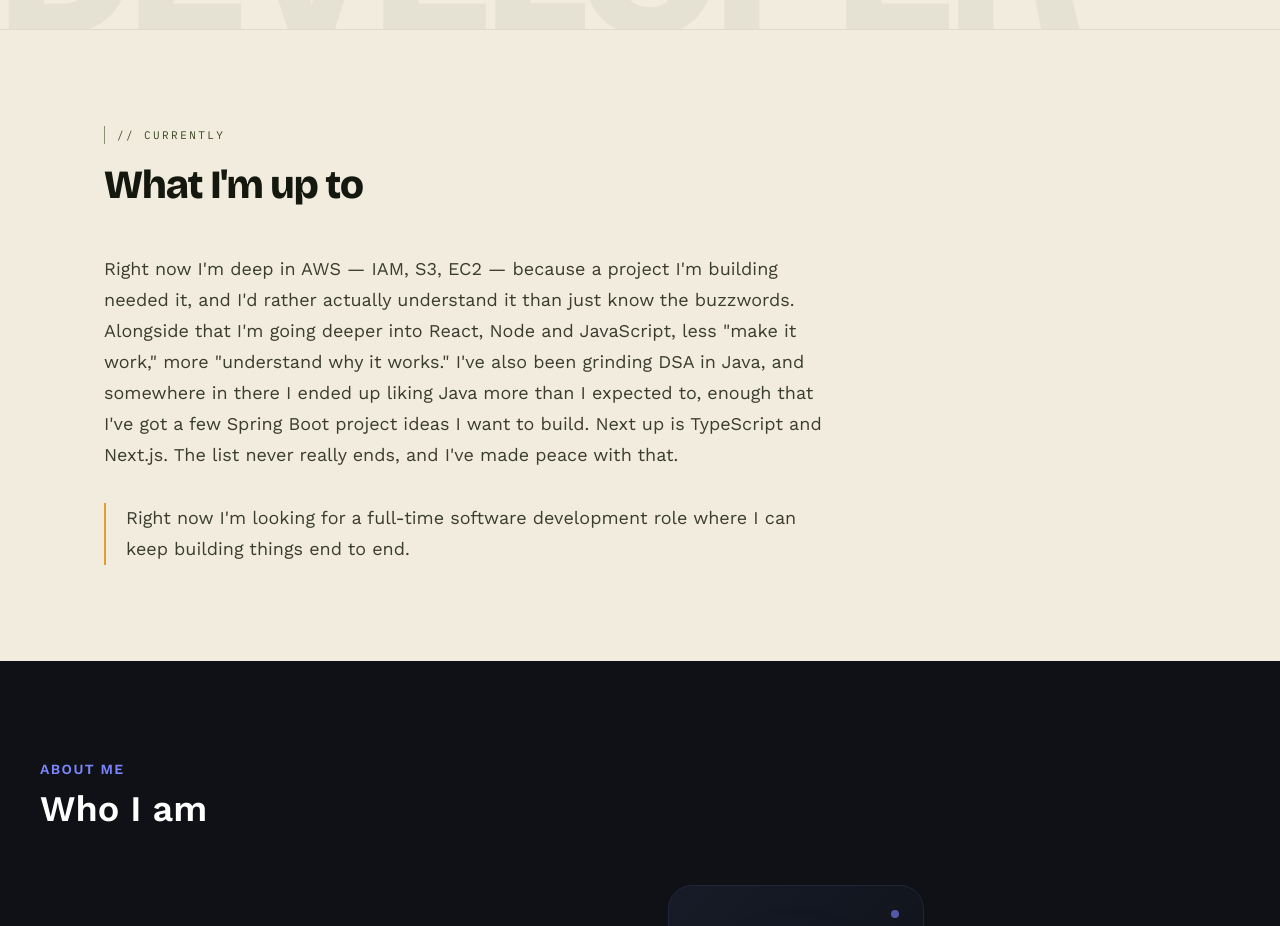
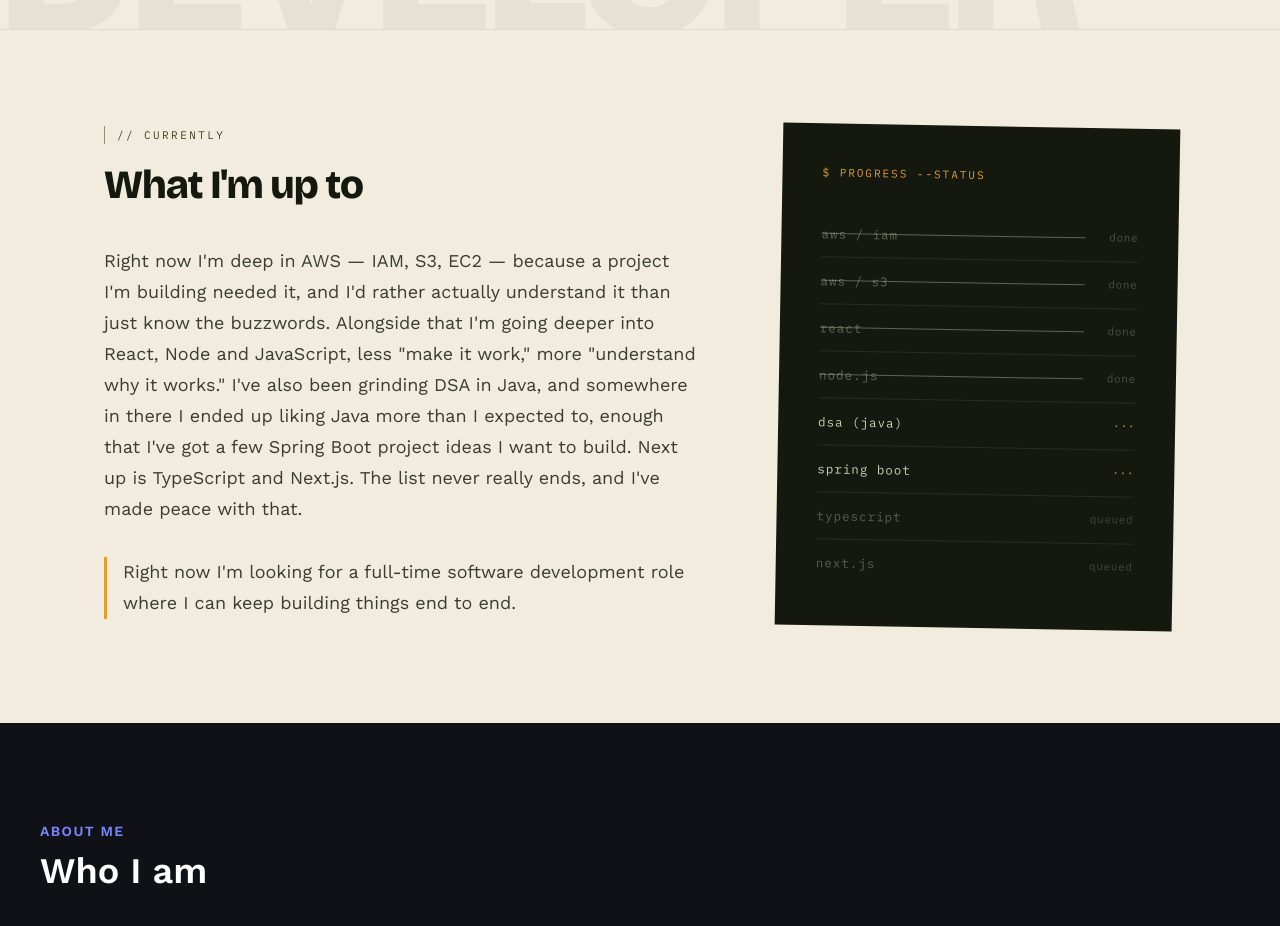
Before and after one commit to Hemant-Mhalsekar/Hemant-Portfolio, a React (Vite) app: page / in a window 1280 px wide. Shown: the part 980-1906 px from the top of the page. Built offline with nearby package versions, Linux system fonts and the light colour scheme.

Commit message:
added a check list for visual effects

```diff
--- a/src/sections/Currently.jsx
+++ b/src/sections/Currently.jsx
@@ -1,12 +1,172 @@
-import React from 'react';
+import React, { useRef, useEffect, useState } from 'react';
 import { useScrollReveal, useSectionHeading } from '../hooks/useGsapReveal';
 
+// ── Data ───────────────────────────────────────────────────────────────────────
+// status: 'done' | 'in-progress' | 'queued'
+const ITEMS = [
+  { text: 'aws / iam',   status: 'done'        },
+  { text: 'aws / s3',    status: 'done'        },
+  { text: 'react',       status: 'done'        },
+  { text: 'node.js',     status: 'done'        },
+  { text: 'dsa (java)',  status: 'in-progress' },
+  { text: 'spring boot', status: 'in-progress' },
+  { text: 'typescript',  status: 'queued'      },
+  { text: 'next.js',     status: 'queued'      },
+];
+
+// Indices of items that should receive the strikethrough animation
+const DONE_INDICES = ITEMS.reduce((acc, item, i) => {
+  if (item.status === 'done') acc.push(i);
+  return acc;
+}, []);
+
+// Computed once at module load — stable for the page lifetime.
+// Used to skip all motion-based setup and initialize to the final "done" state.
+const PREFERS_REDUCED =
+  typeof window !== 'undefined' &&
+  window.matchMedia('(prefers-reduced-motion: reduce)').matches;
+
+// ── Progress Card ──────────────────────────────────────────────────────────────
+const ProgressCard = React.forwardRef(({ struckItems }, ref) => (
+  <div
+    ref={ref}
+    className="bg-[#15180F] p-8 sm:p-10"
+    style={{ transform: 'rotate(1deg)' }}
+  >
+    {/* Card title */}
+    <p
+      className="text-[11px] text-[#DE9F2E] tracking-[0.18em] uppercase mb-7"
+      style={{ fontFamily: "'IBM Plex Mono', monospace" }}
+    >
+      $ progress --status
+    </p>
+
+    {/* Item list */}
+    <div className="divide-y divide-[#CBD3B8]/10">
+      {ITEMS.map((item, i) => {
+        const isStruck = struckItems.has(i);
+
+        const textColor =
+          item.status === 'done'
+            ? isStruck
+              ? 'rgba(203,211,184,0.42)'  // dimmed once struck
+              : '#CBD3B8'
+            : item.status === 'queued'
+            ? 'rgba(203,211,184,0.38)'    // pre-dimmed for queued
+            : '#CBD3B8';                  // full opacity for in-progress
+
+        return (
+          <div
+            key={i}
+            className="flex items-center justify-between gap-6 py-[11px]"
+          >
+            {/* Text + horizontal strikethrough overlay */}
+            <div className="relative flex-1 min-w-0">
+              <span
+                className="text-[12.5px] tracking-[0.08em]"
+                style={{
+                  fontFamily: "'IBM Plex Mono', monospace",
+                  color: textColor,
+                  transition: 'color 300ms ease',
+                }}
+              >
+                {item.text}
+              </span>
+
+              {/* Strike overlay — width animates 0% → 100% on trigger.
+                  Spans the full flex-1 area so all done lines are equal width,
+                  which reads as intentional editorial alignment. */}
+              {item.status === 'done' && (
+                <span
+                  aria-hidden="true"
+                  style={{
+                    position: 'absolute',
+                    top: '50%',
+                    left: 0,
+                    height: '1px',
+                    width: isStruck ? '100%' : '0%',
+                    backgroundColor: 'rgba(203,211,184,0.4)',
+                    transform: 'translateY(-50%)',
+                    // Transition always set so it fires reliably when width changes.
+                    // PREFERS_REDUCED → 'none' so the final state appears instantly.
+                    transition: PREFERS_REDUCED ? 'none' : 'width 400ms ease',
+                    pointerEvents: 'none',
+                  }}
+                />
+              )}
+            </div>
+
+            {/* Status marker — right-aligned */}
+            <span
+              className="flex-shrink-0 text-[11px] tracking-[0.06em]"
+              style={{ fontFamily: "'IBM Plex Mono', monospace" }}
+            >
+              {item.status === 'done' && (
+                <span style={{ color: 'rgba(203,211,184,0.30)' }}>done</span>
+              )}
+              {item.status === 'in-progress' && (
+                <span style={{ color: '#DE9F2E' }}>···</span>
+              )}
+              {item.status === 'queued' && (
+                <span style={{ color: 'rgba(203,211,184,0.25)' }}>queued</span>
+              )}
+            </span>
+          </div>
+        );
+      })}
+    </div>
+  </div>
+));
+
+ProgressCard.displayName = 'ProgressCard';
+
 // ── Currently Section ──────────────────────────────────────────────────────────
-// A quiet typographic pause between Hero and About.
-// No cards, no icons, no grid — just prose doing the work.
 const Currently = () => {
-  const headingRef = useSectionHeading();     // fade-up on scroll, once
-  const contentRef = useScrollReveal(0.15);   // staggered reveal for paragraphs
+  const headingRef = useSectionHeading();
+  const contentRef = useScrollReveal(0.15);
+  const cardRef    = useRef(null);
+
+  // For reduced motion: initialize to final state — card visible, all done items struck.
+  // For normal: start empty/hidden; IntersectionObserver drives the reveal.
+  const [struckItems, setStruckItems] = useState(
+    () => (PREFERS_REDUCED ? new Set(DONE_INDICES) : new Set())
+  );
+  const [cardVisible, setCardVisible] = useState(PREFERS_REDUCED);
+
+  useEffect(() => {
+    // Reduced motion already handled by state initializers above
+    if (PREFERS_REDUCED || !cardRef.current) return;
+
+    const card = cardRef.current;
+    const timeouts = [];
+
+    const observer = new IntersectionObserver(
+      ([entry]) => {
+        if (!entry.isIntersecting) return;
+
+        // Step 1: fade card in
+        setCardVisible(true);
+
+        // Step 2: stagger strikethrough animations across done items
+        DONE_INDICES.forEach((itemIdx, order) => {
+          const t = setTimeout(() => {
+            setStruckItems((prev) => new Set([...prev, itemIdx]));
+          }, order * 150 + 350); // 350ms buffer after card fade begins
+          timeouts.push(t);
+        });
+
+        observer.disconnect(); // trigger once only
+      },
+      { threshold: 0.2 }
+    );
+
+    observer.observe(card);
+
+    return () => {
+      observer.disconnect();
+      timeouts.forEach(clearTimeout);
+    };
+  }, []);
 
   return (
     <section
@@ -15,11 +175,15 @@ const Currently = () => {
     >
       <div className="container-max px-6 sm:px-10 lg:px-16 py-16 sm:py-20 lg:py-24">
 
-        {/* ── Heading block ────────────────────────────────────────────────── */}
-        <div ref={headingRef} className="mb-10 sm:mb-12">
+        {/* Two-column grid: ~60/40 split on desktop, single column on mobile */}
+        <div className="grid grid-cols-1 lg:grid-cols-[3fr_2fr] gap-16 lg:gap-20 items-start">
 
-          {/* Eyebrow — thin olive rule + mono label */}
+          {/* ── LEFT COLUMN ──────────────────────────────────────────────── */}
+          <div>
+            {/* Eyebrow + heading — useSectionHeading adds scroll-triggered fade-up */}
+            <div ref={headingRef} className="mb-10">
               <div className="flex items-center gap-3 mb-5">
+                {/* Thin olive vertical rule — ties to hero's off-grid vocabulary */}
                 <span
                   aria-hidden="true"
                   className="flex-shrink-0 w-px h-[18px] bg-[#39471F]/55"
@@ -32,7 +196,6 @@ const Currently = () => {
                 </p>
               </div>
 
-          {/* Section heading */}
               <h2
                 className="font-black text-[#15180F] leading-[1.05] tracking-tight"
                 style={{
@@ -44,33 +207,48 @@ const Currently = () => {
               </h2>
             </div>
 
-        {/* ── Body content ─────────────────────────────────────────────────── */}
-        {/* useScrollReveal looks for .reveal-target children and staggers them */}
+            {/* Body paragraphs — useScrollReveal staggers .reveal-target children */}
             <div ref={contentRef} className="flex flex-col gap-8">
-
-          {/* Main paragraph — flowing prose, no bullet points */}
               <p
                 className="reveal-target text-[17px] sm:text-[18px] text-[#3A3D2F] leading-[1.72]"
-            style={{ fontFamily: "'Work Sans', sans-serif", maxWidth: '65ch' }}
+                style={{ fontFamily: "'Work Sans', sans-serif", maxWidth: '60ch' }}
               >
                 Right now I'm deep in AWS — IAM, S3, EC2 — because a project I'm
-            building needed it, and I'd rather actually understand it than just
-            know the buzzwords. Alongside that I'm going deeper into React, Node
-            and JavaScript, less "make it work," more "understand why it works."
-            I've also been grinding DSA in Java, and somewhere in there I ended
-            up liking Java more than I expected to, enough that I've got a few
-            Spring Boot project ideas I want to build. Next up is TypeScript and
-            Next.js. The list never really ends, and I've made peace with that.
+                building needed it, and I'd rather actually understand it than just know
+                the buzzwords. Alongside that I'm going deeper into React, Node and
+                JavaScript, less "make it work," more "understand why it works." I've
+                also been grinding DSA in Java, and somewhere in there I ended up liking
+                Java more than I expected to, enough that I've got a few Spring Boot
+                project ideas I want to build. Next up is TypeScript and Next.js. The
+                list never really ends, and I've made peace with that.
               </p>
 
-          {/* Emphasized paragraph — mustard left-border accent */}
+              {/* Mustard left-border accent on the emphasized paragraph */}
               <p
-            className="reveal-target text-[17px] sm:text-[18px] text-[#3A3D2F] leading-[1.72] border-l-2 border-[#DE9F2E] pl-5"
-            style={{ fontFamily: "'Work Sans', sans-serif", maxWidth: '65ch' }}
+                className="reveal-target text-[17px] sm:text-[18px] text-[#3A3D2F] leading-[1.72]"
+                style={{
+                  fontFamily: "'Work Sans', sans-serif",
+                  maxWidth: '60ch',
+                  borderLeft: '3px solid #DE9F2E',
+                  paddingLeft: '16px',
+                }}
               >
-            Right now I'm looking for a full-time software development role where
-            I can keep building things end to end.
+                Right now I'm looking for a full-time software development role where I
+                can keep building things end to end.
               </p>
+            </div>
+          </div>
+
+          {/* ── RIGHT COLUMN: Progress card ──────────────────────────────── */}
+          {/* Wrapper handles the opacity fade; inner div carries the rotation */}
+          <div
+            style={{
+              opacity: cardVisible ? 1 : 0,
+              transition: PREFERS_REDUCED ? 'none' : 'opacity 500ms ease',
+            }}
+          >
+            <ProgressCard ref={cardRef} struckItems={struckItems} />
+          </div>
         </div>
       </div>
     </section>
```
Lines whose indentation alone changed are shown as unchanged.
